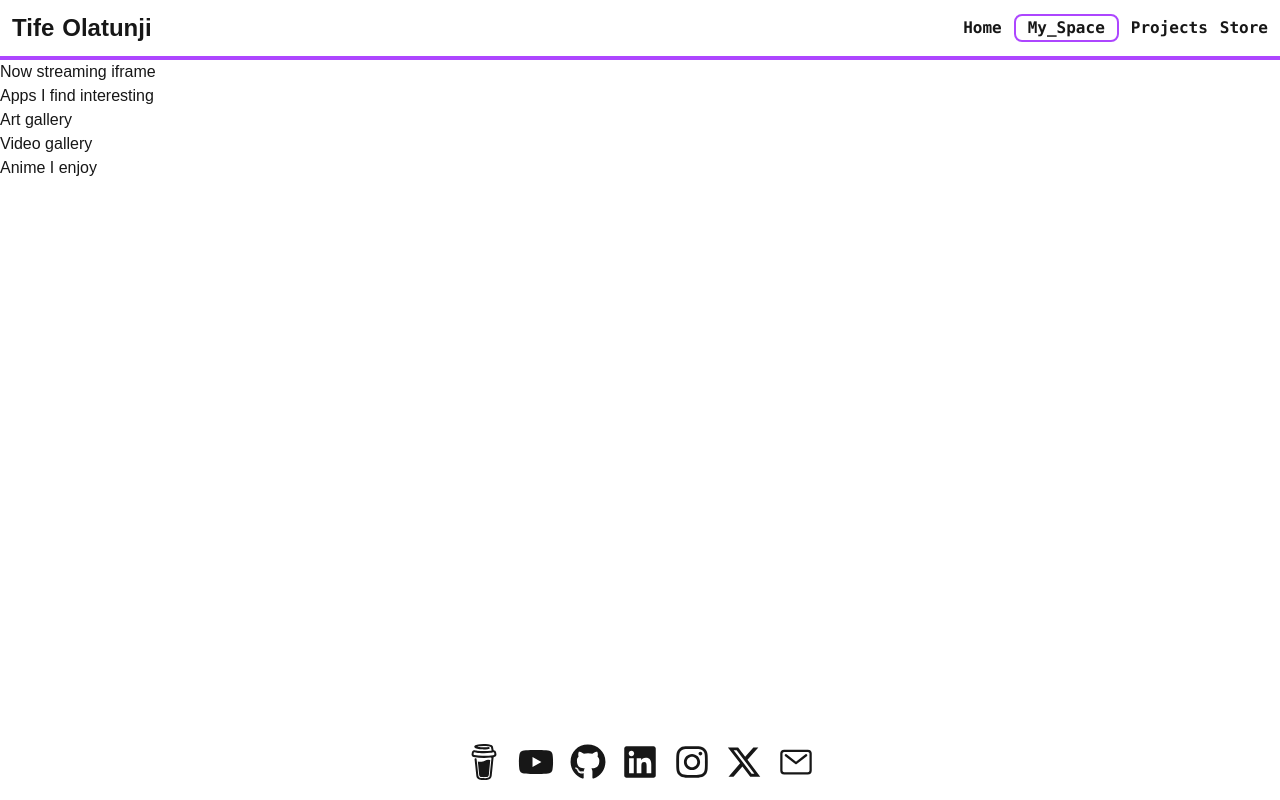
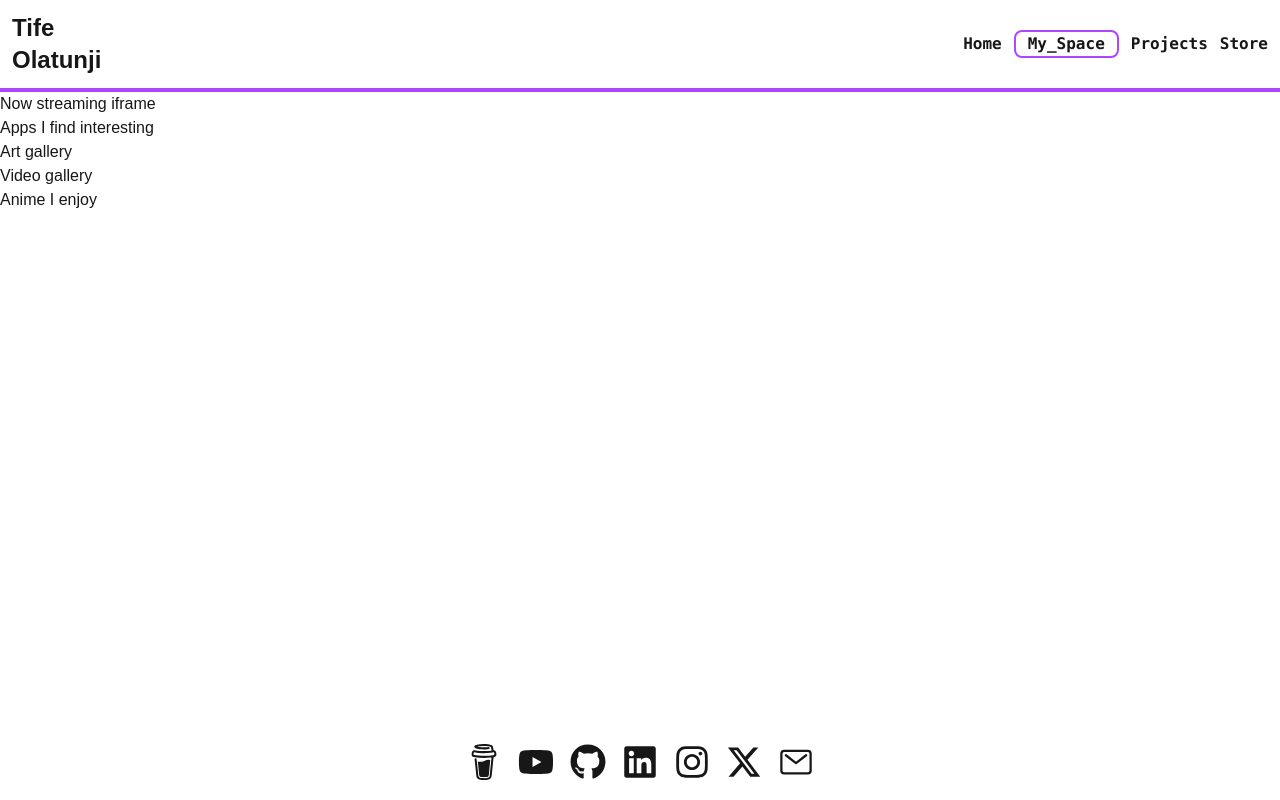
Before and after one commit to Qayyax/portfolio, a Next.js app: page /my_space in a window 1280 px wide. Built offline with nearby package versions, Linux system fonts and the light colour scheme; a web font is replaced by a local one.

Commit message:
added LInk tag to Name at the nav bar

```diff
--- a/app/_ui/components/my_space/iframe.tsx
+++ b/app/_ui/components/my_space/iframe.tsx
@@ -1,4 +1,7 @@
 export default function Iframe() {
+  // want to check if there is live-stream, if yes, then it shows it at the top
+  // else it shows a funny cat video or something
+  // white border around , or purple
   const live_stream = (
     <div>
       <iframe
--- a/app/_ui/layout/navbar.tsx
+++ b/app/_ui/layout/navbar.tsx
@@ -1,12 +1,16 @@
 import { doto } from "@/app/_ui/fonts";
 import DesktopNav from "./desktop-nav";
 import MobileRight from "./mobile-nav-right";
+import Link from "next/link";
 
 export default function Navbar() {
   return (
     <nav className="flex justify-between items-center border-b-4 border-b-purple-500 p-3 sticky top-0 dark:bg-black bg-white">
       <h3 className={`flex gap-2 font-extrabold text-2xl ${doto.className}`}>
-        Tife<span className="hidden md:block">Olatunji</span>
+        <Link href="/">
+          Tife
+          <span className="hidden md:block">Olatunji</span>
+        </Link>
       </h3>
       <div>
         {/* putting nav routes here for desktop and tab */}
```
